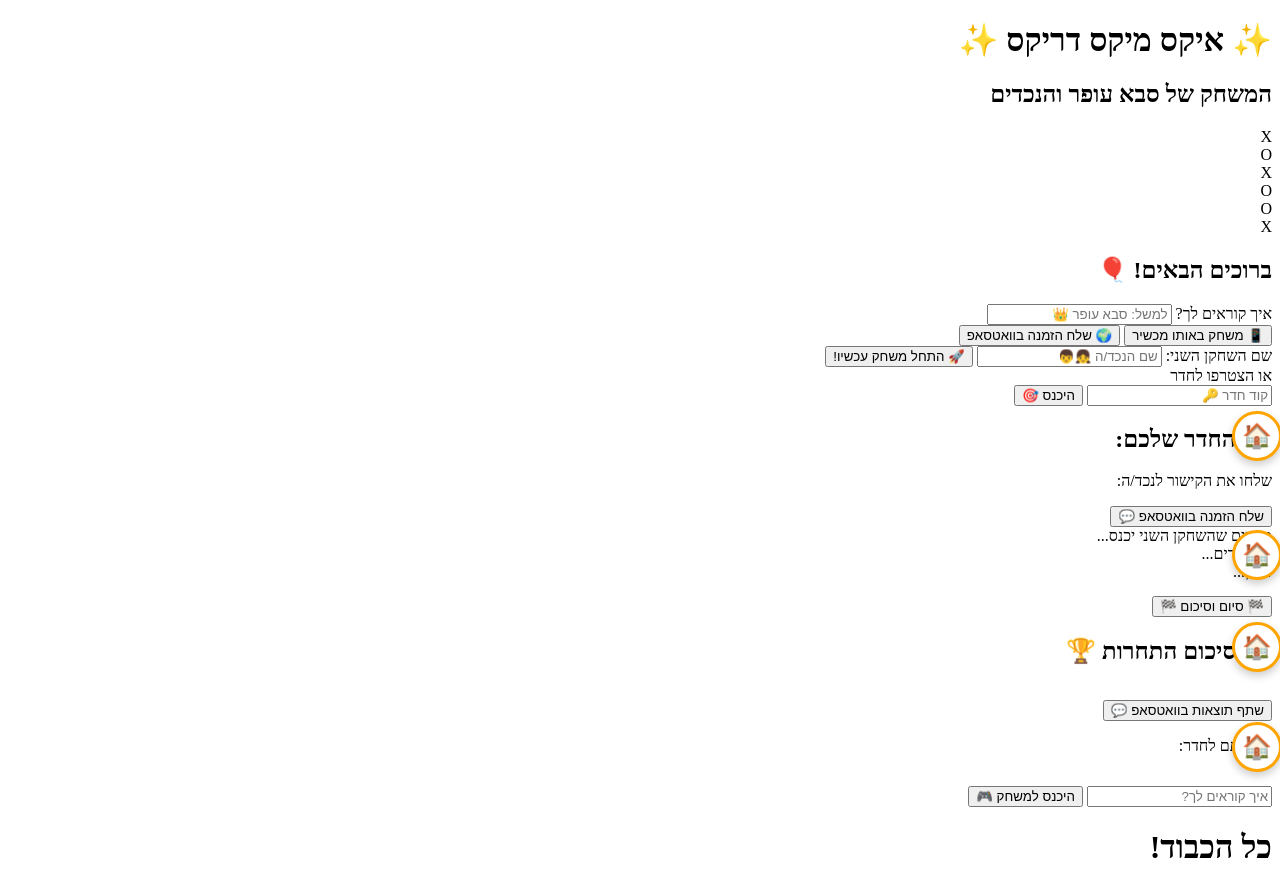
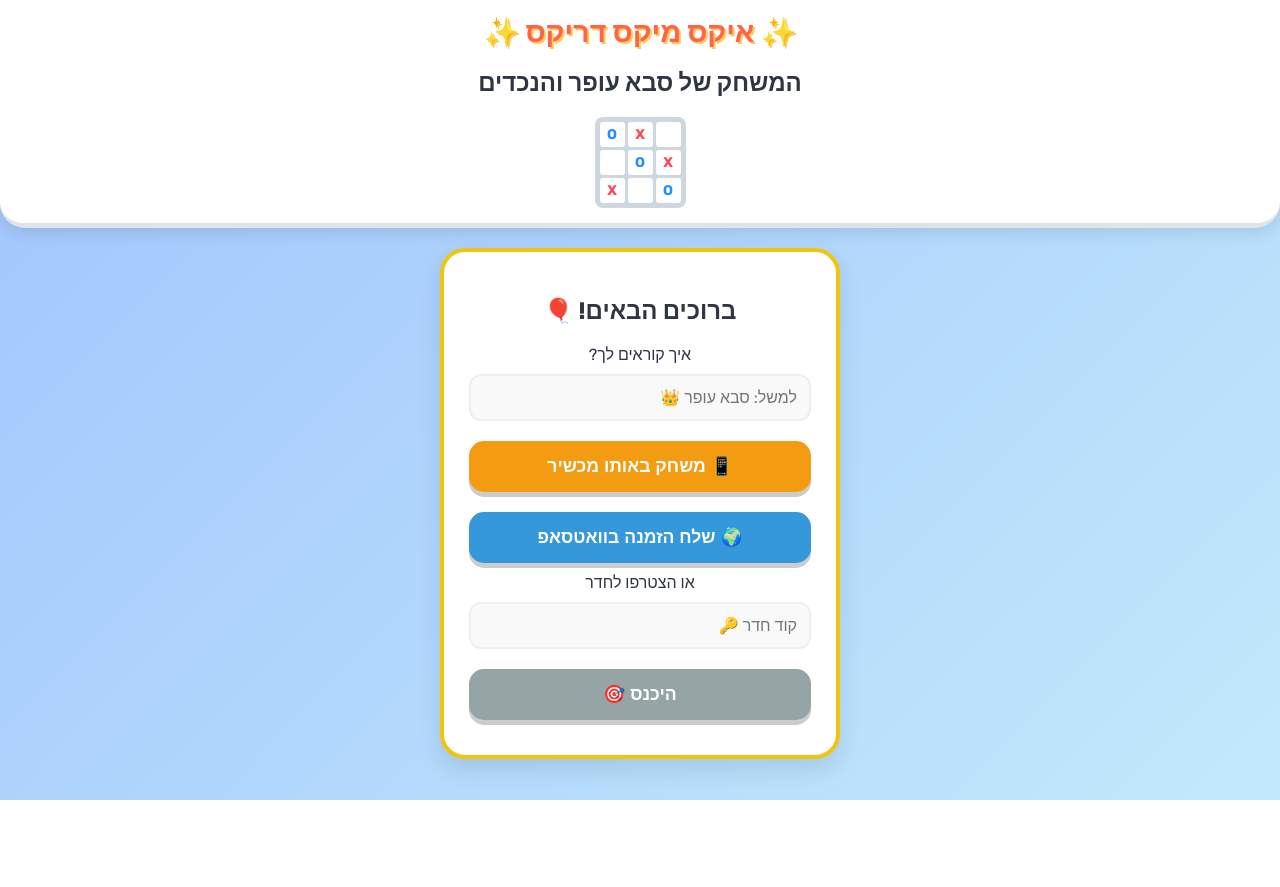
Before and after one commit to ofer1959-sys/x-mix-drix-saba-ofer, a website: page public/index.html in a window 1280 px wide. After the commit the page ends 800 px from the top, so only its background shows below. Drawn offline with nearby package versions, Linux system fonts and the light colour scheme; no server answers.

Commit message:
Update style.css

```diff
--- a/public/style.css
+++ b/public/style.css
@@ -1,26 +1,224 @@
-/* הוסף את זה לסוף קובץ ה-CSS הקיים */
+@import url('https://fonts.googleapis.com/css2?family=Rubik:wght@400;700;900&display=swap');
 
+:root {
+    --x-color: #ff4757;
+    --o-color: #1e90ff;
+    --bg-gradient: linear-gradient(135deg, #a1c4fd 0%, #c2e9fb 100%);
+    --primary: #3498db;
+    --orange: #ffa502;
+    --green: #2ed573;
+}
+
+body {
+    font-family: 'Rubik', sans-serif;
+    background: var(--bg-gradient);
+    min-height: 100vh;
+    margin: 0;
+    direction: rtl;
+    color: #2f3542;
+    overflow-x: hidden;
+}
+
+/* כותרת עליונה */
+.game-header-3d {
+    background: white;
+    text-align: center;
+    padding: 15px;
+    border-bottom: 5px solid #dfe4ea;
+    box-shadow: 0 5px 15px rgba(0,0,0,0.1);
+    border-radius: 0 0 25px 25px;
+    position: relative;
+    z-index: 10;
+}
+
+.game-header-3d h1 {
+    margin: 0;
+    color: #ff6348;
+    font-size: 1.8rem;
+    text-shadow: 2px 2px 0px #feca57;
+}
+
+.header-illustration { display: flex; justify-content: center; margin-top: 10px; }
+.mini-grid-3d {
+    display: grid;
+    grid-template-columns: repeat(3, 25px);
+    grid-template-rows: repeat(3, 25px);
+    gap: 3px;
+    background: #ced6e0;
+    padding: 5px;
+    border-radius: 8px;
+}
+.m-cell { background: white; border-radius: 3px; display: flex; align-items: center; justify-content: center; font-size: 14px; font-weight: bold; }
+.x-color { color: var(--x-color); }
+.o-color { color: var(--o-color); }
+
+.container {
+    display: flex;
+    flex-direction: column;
+    align-items: center;
+    padding: 20px;
+    position: relative;
+}
+
+/* --- ניהול מסכים: התיקון הקריטי --- */
+.screen {
+    display: none !important; /* מסתיר הכל כברירת מחדל */
+    width: 100%;
+    max-width: 400px;
+    position: relative;
+    animation: fadeIn 0.3s ease-out;
+}
+
+.screen.active {
+    display: block !important; /* מציג רק את המסך הפעיל */
+}
+
+@keyframes fadeIn {
+    from { opacity: 0; transform: translateY(10px); }
+    to { opacity: 1; transform: translateY(0); }
+}
+
+/* כרטיסיות */
+.card-3d {
+    background: white;
+    padding: 25px;
+    border-radius: 25px;
+    border: 4px solid #fff;
+    box-shadow: 0 10px 25px rgba(0,0,0,0.1);
+    text-align: center;
+}
+
+.card-yellow { border-color: #f1c40f; }
+.card-blue { border-color: #3498db; }
+.card-green { border-color: #2ecc71; }
+
+/* כפתור בית */
 .btn-home {
     position: absolute;
-    top: -15px;
-    right: -10px;
-    width: 50px;
-    height: 50px;
+    top: -10px;
+    left: -10px;
+    width: 45px;
+    height: 45px;
     background: white;
-    border: 3px solid #ffa502;
+    border: 3px solid var(--orange);
     border-radius: 50%;
-    font-size: 24px;
+    font-size: 22px;
     display: flex;
     align-items: center;
     justify-content: center;
     cursor: pointer;
-    box-shadow: 0 4px 8px rgba(0,0,0,0.2);
-    z-index: 10;
-    transition: transform 0.2s;
+    box-shadow: 0 4px 10px rgba(0,0,0,0.15);
+    z-index: 100;
 }
 
-.btn-home:active {
-    transform: scale(0.9);
+/* כפתורים בולטים */
+.btn-3d {
+    width: 100%;
+    padding: 15px;
+    margin: 10px 0;
+    border: none;
+    border-radius: 15px;
+    font-size: 1.1rem;
+    font-weight: 700;
+    color: white;
+    cursor: pointer;
+    box-shadow: 0 5px 0 rgba(0,0,0,0.2);
+    transition: all 0.1s;
+}
+.btn-3d:active { transform: translateY(3px); box-shadow: 0 2px 0 rgba(0,0,0,0.2); }
+
+.btn-orange { background: #f39c12; }
+.btn-blue { background: #3498db; }
+.btn-green { background: #2ecc71; margin-top: 15px; }
+.btn-red { background: #e74c3c; }
+.btn-gray { background: #95a5a6; }
+.btn-whatsapp { background: #25d366; }
+
+/* קלט */
+.input-3d {
+    width: 100%;
+    padding: 12px;
+    border: 2px solid #ecf0f1;
+    border-radius: 12px;
+    font-size: 16px;
+    margin: 10px 0;
+    box-sizing: border-box;
+    font-family: inherit;
+    background: #f9f9f9;
 }
 
-.screen { position: relative; } /* חשוב לצורך מיקום כפתור הבית */
+/* לוח משחק */
+.board-3d {
+    display: grid;
+    grid-template-columns: repeat(3, 1fr);
+    gap: 10px;
+    margin: 20px 0;
+}
+
+.cell-3d {
+    aspect-ratio: 1;
+    background: white;
+    border-radius: 15px;
+    display: flex;
+    align-items: center;
+    justify-content: center;
+    font-size: 40px;
+    font-weight: 900;
+    box-shadow: 0 6px 0 #dfe4ea;
+    cursor: pointer;
+    border: 2px solid #f1f2f6;
+}
+.cell-3d.x { color: var(--x-color); }
+.cell-3d.o { color: var(--o-color); }
+
+.game-status-bubble {
+    background: white;
+    padding: 12px;
+    border-radius: 15px;
+    font-weight: bold;
+    box-shadow: 0 4px 0 #dfe4ea;
+    margin-bottom: 20px;
+}
+
+.footer-stats-3d {
+    background: #2c3e50;
+    color: white;
+    padding: 15px;
+    border-radius: 15px;
+    width: 100%;
+    box-sizing: border-box;
+}
+
+.hidden-section {
+    display: none;
+    background: #fff9e6;
+    padding: 15px;
+    border-radius: 15px;
+    border: 2px dashed #f1c40f;
+    margin-top: 10px;
+}
+
+.room-highlight-3d {
+    font-size: 2rem;
+    color: #e74c3c;
+    background: #fef9e7;
+    padding: 10px;
+    border-radius: 10px;
+    display: block;
+    margin: 10px 0;
+}
+
+.popup-win {
+    position: fixed;
+    top: 50%;
+    left: 50%;
+    transform: translate(-50%, -50%);
+    background: #f1c40f;
+    padding: 30px;
+    border-radius: 30px;
+    border: 5px solid #fff;
+    z-index: 2000;
+    box-shadow: 0 10px 50px rgba(0,0,0,0.3);
+}
+
+.hidden { display: none !important; }
```
